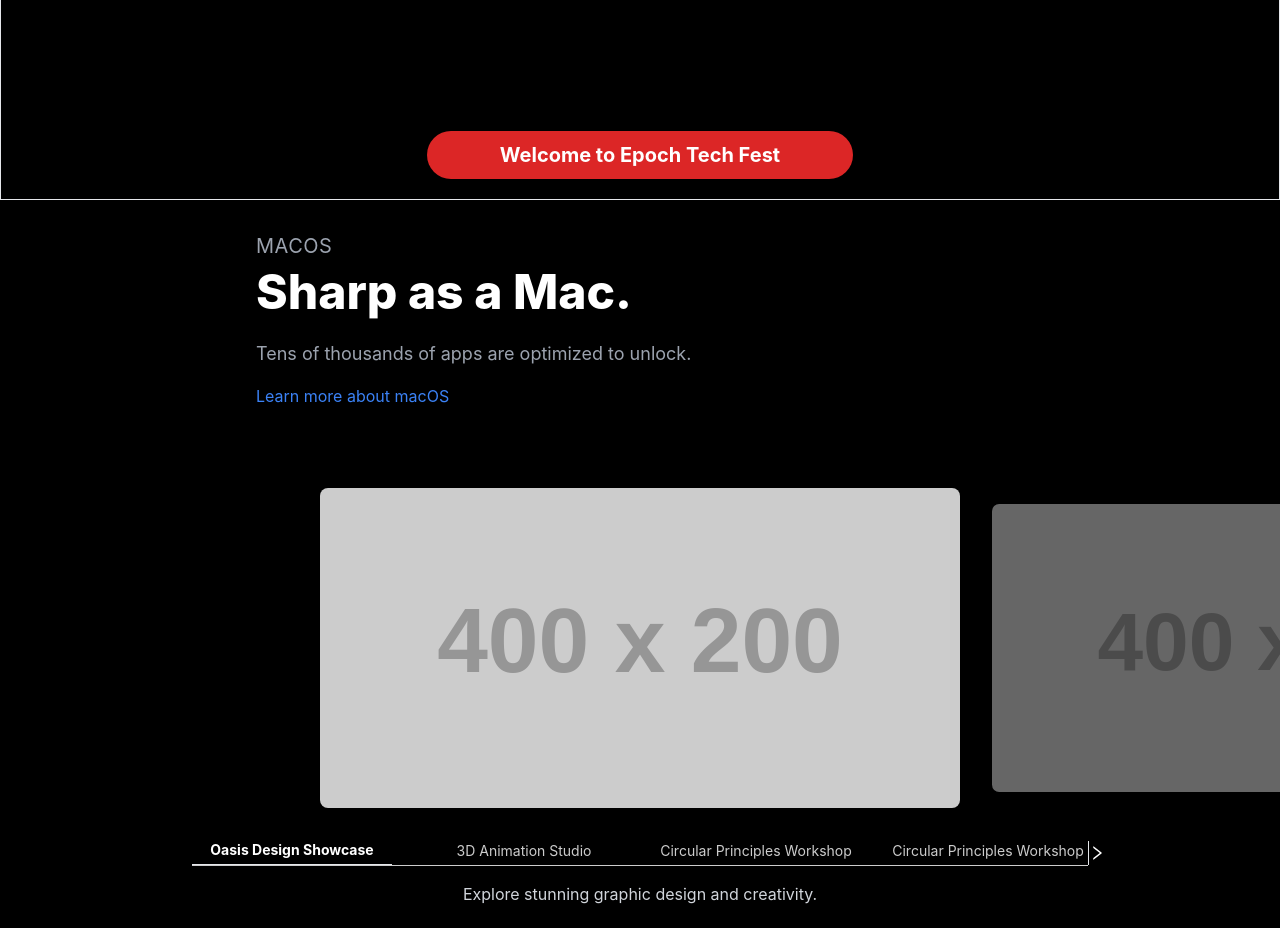
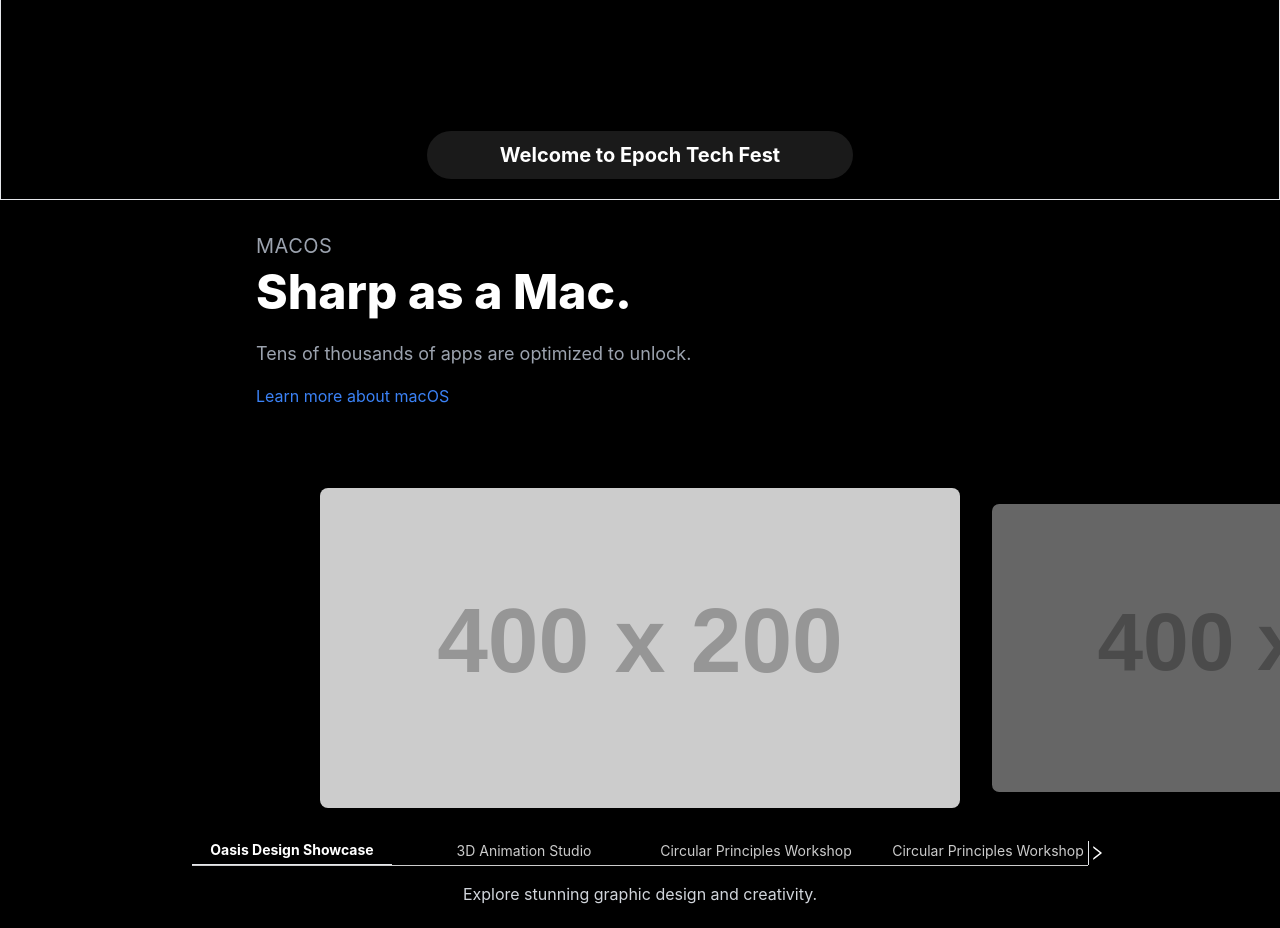
Before and after one commit to RamaSai2519/deva, a React (Create React App) app: page / in a window 1280 px wide. Shown: the part 2200-3128 px from the top of the page. Built offline with nearby package versions, Linux system fonts and the light colour scheme.

Commit message:
Enhance Peep component styling with new background color and fade-in animation

```diff
--- a/src/components/Peep/index.js
+++ b/src/components/Peep/index.js
@@ -22,9 +22,11 @@ const Peep = ({ children, isSettled }) => {
             <div className="w-full flex justify-center items-center">
                 <div
                     id="circloid"
-                    className={`flex justify-center items-center rounded-full transition-all duration-1000 mb-5 bg-red-600
+                    className={`flex justify-center items-center rounded-full transition-all duration-1000 mb-5 bg-lightBlack bg-opacity-80
                         ${state.isCircle ? "w-12 h-12" : "w-1/3 min-h-12 h-auto p-2"}
-                        ${state.isVisible ? "translate-y-0" : "translate-y-20"}`}
+                        ${state.isVisible ? "translate-y-0" : "translate-y-20"}
+                        animate-fade-in
+                        `}
                 >
                     {state.shouldRender && children}
                 </div>
```
